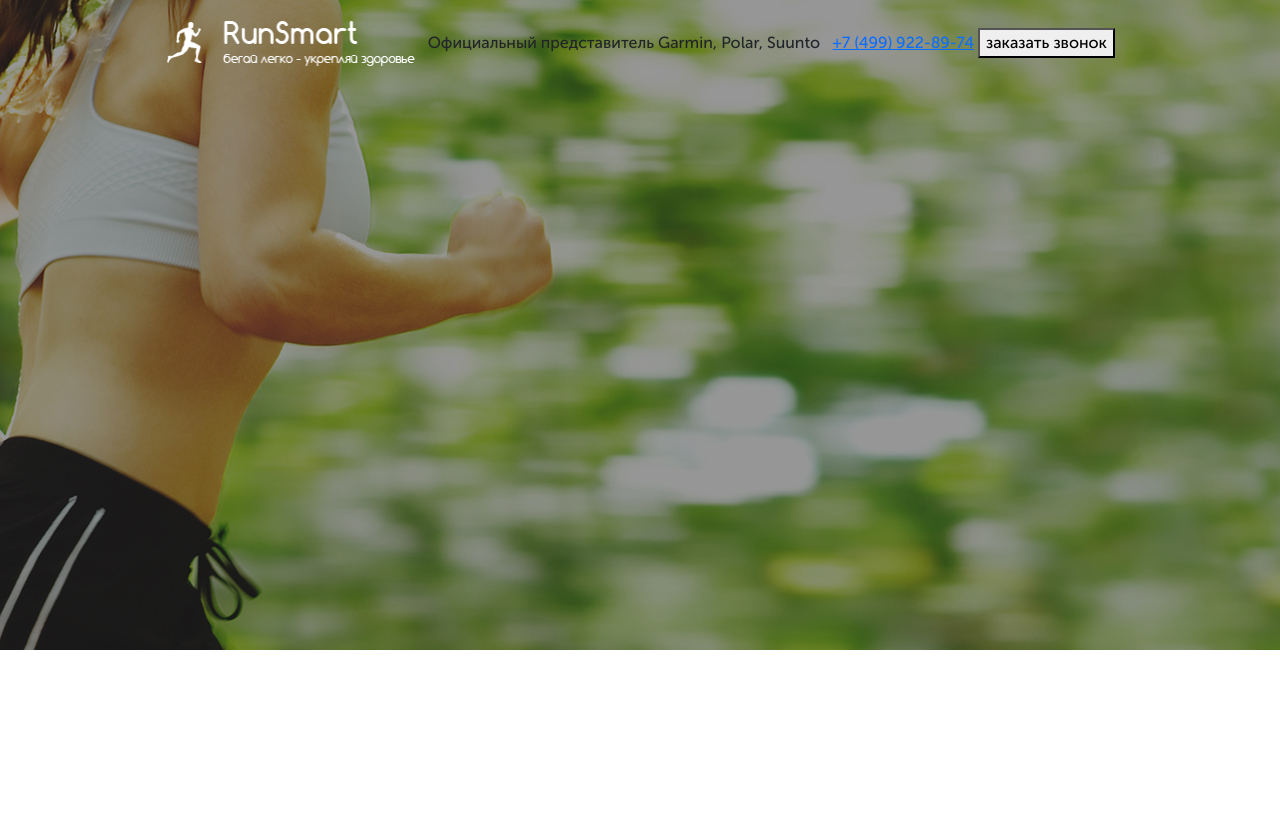
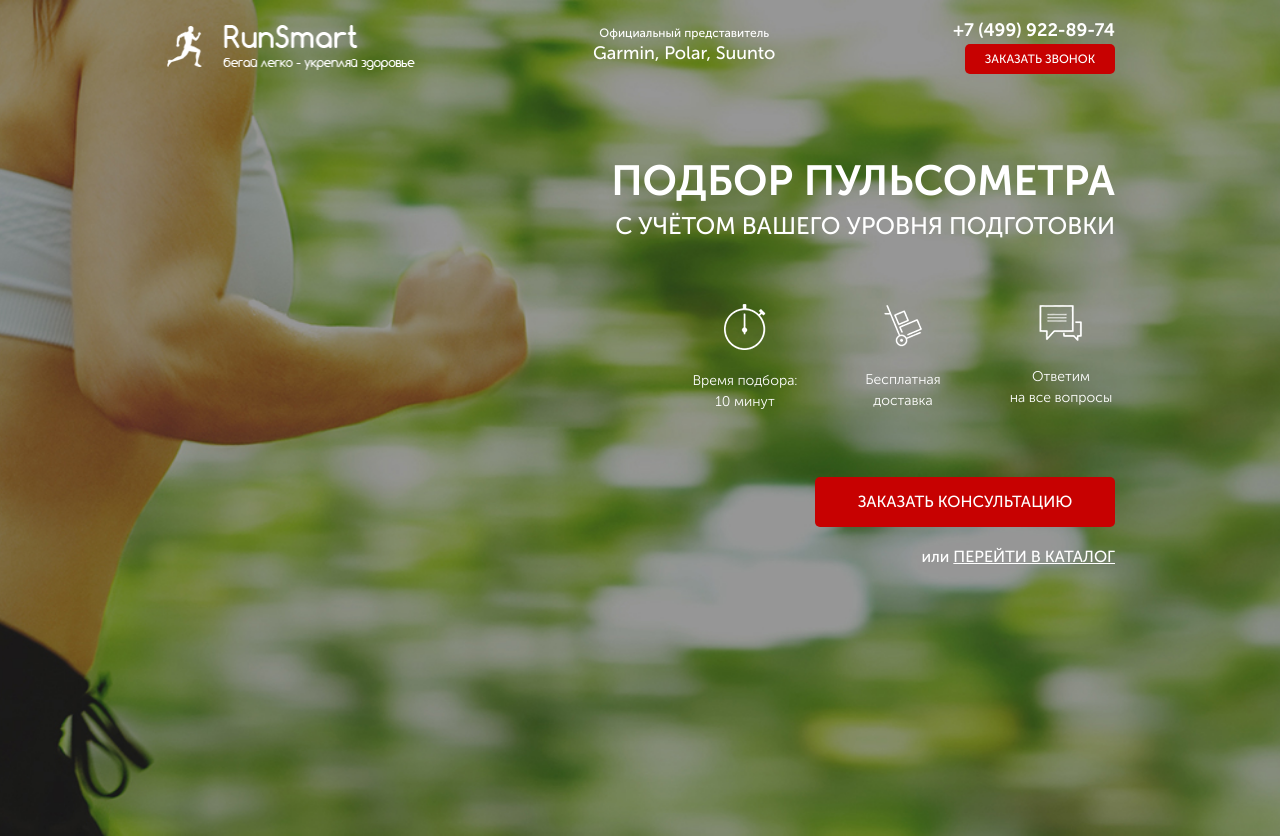
Before and after one commit to BorysSyniavskyi/pulse, a website: page src/index.html in a window 1280 px wide. Before the commit the page ends 800 px from the top, so only its background shows below. Drawn offline with Linux system fonts and the light colour scheme.

Commit message:
the first section is ready

```diff
--- /dev/null
+++ b/src/css/blocks/buttons.min.css
@@ -0,0 +1 @@
+.button{width:150px;height:30px}
--- a/src/css/fonts.css
+++ b/src/css/fonts.css
@@ -1,34 +1,34 @@
 
 @font-face {
-	font-family: 'Museo Sans Cyrl 500';
+	font-family: 'Museo Sans Cyrl';
 	src: url('../fonts/MuseoSansCyrl-500.eot');
 	src: local('../fonts/MuseoSansCyrl-500'),
 		url('../fonts/MuseoSansCyrl-500.eot?#iefix') format('embedded-opentype'),
 		url('../fonts/MuseoSansCyrl-500.woff') format('woff'),
 		url('../fonts/MuseoSansCyrl-500.ttf') format('truetype');
-	font-weight: normal;
+	font-weight: 500;
 	font-style: normal;
 }
 
 
 @font-face {
 	font-family: 'Museo Sans Cyrl';
-	src: url('MuseoSansCyrl-700.eot');
-	src: local('MuseoSansCyrl-700'),
-		url('MuseoSansCyrl-700.eot?#iefix') format('embedded-opentype'),
-		url('MuseoSansCyrl-700.woff') format('woff'),
-		url('MuseoSansCyrl-700.ttf') format('truetype');
+	src: url('../fonts/MuseoSansCyrl-700.eot');
+	src: local('../fonts/MuseoSansCyrl-700'),
+		url('../fonts/MuseoSansCyrl-700.eot?#iefix') format('embedded-opentype'),
+		url('../fonts/MuseoSansCyrl-700.woff') format('woff'),
+		url('../fonts/MuseoSansCyrl-700.ttf') format('truetype');
 	font-weight: 700;
 	font-style: normal;
 }
 
 @font-face {
 	font-family: 'Museo Sans Cyrl';
-	src: url('MuseoSansCyrl-300.eot');
-	src: local('MuseoSansCyrl-300'),
-		url('MuseoSansCyrl-300.eot?#iefix') format('embedded-opentype'),
-		url('MuseoSansCyrl-300.woff') format('woff'),
-		url('MuseoSansCyrl-300.ttf') format('truetype');
+	src: url('../fonts/MuseoSansCyrl-300.eot');
+	src: local('../fonts/MuseoSansCyrl-300'),
+		url('../fonts/MuseoSansCyrl-300.eot?#iefix') format('embedded-opentype'),
+		url('../fonts/MuseoSansCyrl-300.woff') format('woff'),
+		url('../fonts/MuseoSansCyrl-300.ttf') format('truetype');
 	font-weight: 300;
 	font-style: normal;
 }
--- a/src/index.html
+++ b/src/index.html
@@ -18,7 +18,7 @@
 					<img src="icons/logo.png" alt="logo">
 
 				</a>
-				<div class="header__officail">
+				<div class="header__official">
 					Официальный представитель
 					<span>Garmin, Polar, Suunto</span>
 				</div>
@@ -26,8 +26,34 @@
 					<a href="+74999228974" class="header__phone">+7 (499) 922-89-74</a>
 					<button class="button">заказать звонок</button>
 				</div>
+			</header>
 
-			</header>
+			<div class="promo__wrapper">
+				<h1 class="promo__header">Подбор пульсометра</h1>
+				<h2 class="promo__subheader">с учётом Вашего уровня подготовки</h2>
+
+				<div class="promo__icons">
+					<div class="promo__icon">
+						<img src="icons/timer.png" alt="timer">
+						Время подбора: 10 минут
+					</div>
+					<div class="promo__icon">
+						<img src="icons/delivery.png" alt="delivery">
+						Бесплатная доставка
+					</div>
+					<div class="promo__icon">
+						<img src="icons/messages.png" alt="messages">
+						Ответим <br> на все вопросы
+					</div>
+				</div>
+				<button class="button button_main">заказать кОНСУЛЬТАЦИЮ</button>
+				<div class="promo__link">
+					или
+					<a href="#">ПЕРЕЙТИ В КАТАЛОГ</a>
+				</div>
+
+			</div>
+
 		</div>
 
 	</div>
--- /dev/null
+++ b/src/sass/blocks/_buttons.scss
@@ -0,0 +1,20 @@
+.button {
+    width: 150px;
+    height: 30px;
+    background: $main-color;
+    border-radius: 5px;
+    border: none;
+    font-weight: 500;
+    font-size: 12px;
+    text-align: center;
+    text-transform: uppercase;
+    color: #FFFFFF;
+    &_main {
+        width: 300px;
+        height: 50px;
+        font-size: 16px;
+        margin-top: 65px;
+
+    }
+
+}
--- a/src/sass/blocks/_header.scss
+++ b/src/sass/blocks/_header.scss
@@ -8,8 +8,36 @@
             width: 100%;
         }
     }
-    &_official {
+    &__official {
         font-weight: 500;
+        font-size: 12px;
+        line-height: 12px;
+        text-align: center;
+        color: #FFFFFF;
+        span {
+            display: block;
+            font-size: 18px;
+            line-height: 29px;
+        }
+    }
+    &__phone {
+        display: block;
+        font-weight: 700;
+        font-size: 18px;
+        line-height: 18px;
+        text-align: right;
+        color: #FFFFFF;
+        text-decoration: none;
+        margin-bottom: 5px;
+        &:hover {
+            color: $main-color
+        }
+    }
+    &__contacts {
+        display: flex;
+        flex-direction: column;
+        align-items: flex-end;
+    }
 
-    }
+
 }
--- a/src/sass/blocks/_promo.scss
+++ b/src/sass/blocks/_promo.scss
@@ -2,4 +2,59 @@
     min-height: 650px;
     padding: 21px 0 90px 0;
     background: url('../img/main_bg.jpg') center (center / cover) no-repeat;
+    &__wrapper {
+        min-height: 575px;
+        display: flex;
+        flex-direction: column;
+        align-items: flex-end;
+        margin-top: 97px;
+    }
+    &__header {
+        font-weight: 700;
+        font-size: 42px;
+        text-transform: uppercase;
+        color: #FFFFFF;
+        line-height: 20px;
+
+    }
+    &__subheader {
+        font-weight: 500;
+        font-size: 24px;
+        text-transform: uppercase;
+        color: #FFFFFF;
+        line-height: 20px;
+        margin-top: 17px;
+    }
+    &__icons {
+        width: 424px;
+        display: flex;
+        justify-content:space-between;
+        margin-top: 60px;
+
+    }
+    &__icon {
+        font-weight: 300;
+        width: 108px;
+        font-size: 14px;
+        text-align: center;
+        color: #FFFFFF;
+
+        img {
+            display: block;
+            margin: 0 auto;
+            margin-bottom: 20px;
+        }
+
+    }
+    &__link {
+        font-weight: 500;
+        font-size: 16px;
+        color: #FFFFFF;
+        margin-top: 18px;
+        a {
+            color: #FFFFFF;
+            text-decoration-line: underline;
+            text-transform: uppercase;
+        }
+    }
 }
--- a/src/sass/style.scss
+++ b/src/sass/style.scss
@@ -1,13 +1,13 @@
 * {
-    font-family: 'Museo Sans Cyrl 500';
+    font-family: 'Museo Sans Cyrl';
 
 }
-
 @import 'base/_variables';
+@import 'blocks/promo';
+@import 'blocks/header';
+@import 'blocks/buttons';
 
 .container {
     max-width: 950px;
     margin: 0 auto;
 }
-@import 'blocks/promo';
-@import 'blocks/header';
```
Also changed, not shown: src/css/style.min.css.
